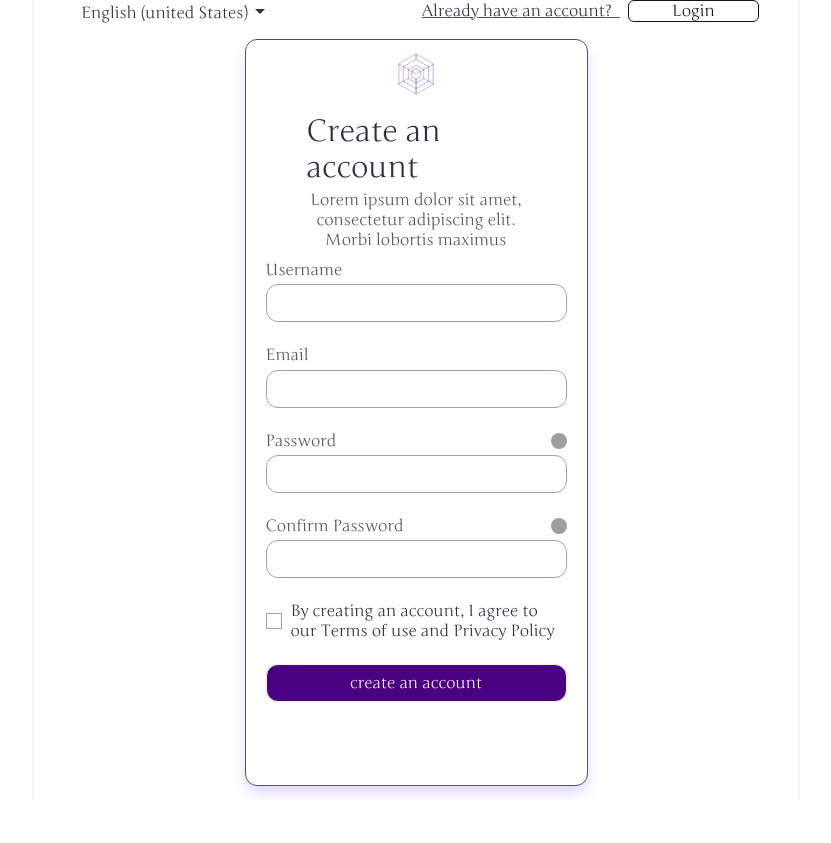
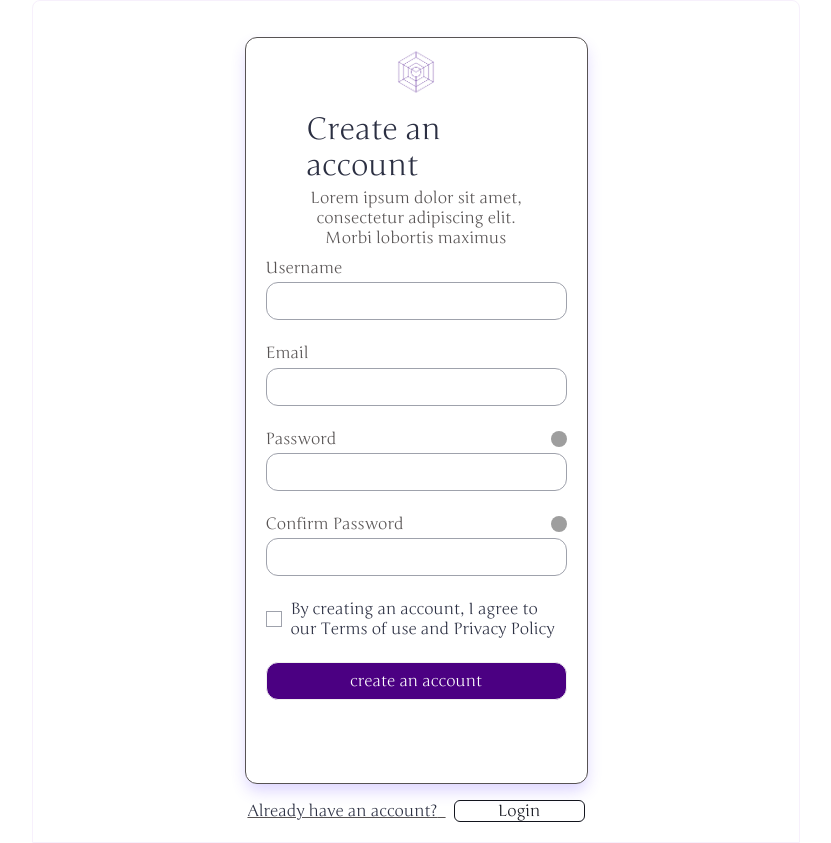
Before and after one commit to rishabh-17/contextify-ai, a React (Vite) app in the folder client/: page /signup in a window 1280 px wide. Shown: the whole page, without its empty margins (224-1055 px from the left). Before the commit the page ends 800 px from the top, so only its background shows below. Built offline with nearby package versions, Linux system fonts and the light colour scheme; grey boxes are pictures that could not be loaded.

Commit message:
login and signup updates

```diff
--- a/client/src/components/Header/index.jsx
+++ b/client/src/components/Header/index.jsx
@@ -68,7 +68,9 @@ export default function Header({ ...props }) {
                   }
                 }}
               >
-                {localStorage.getItem("token") ? "Dashboard" : "Get Free Trial"}
+                {localStorage.getItem("token")
+                  ? "Dashboard"
+                  : "Getting Started"}
               </Button>
             </div>
           </div>
@@ -129,7 +131,7 @@ export default function Header({ ...props }) {
                 >
                   {localStorage.getItem("token")
                     ? "Dashboard"
-                    : "Get Free Trial"}
+                    : "Getting Started"}
                 </Button>
               </div>
             </aside>
--- a/client/src/pages/SignIn/index.jsx
+++ b/client/src/pages/SignIn/index.jsx
@@ -143,30 +143,6 @@ export default function LoginPage() {
 
   return (
     <div className="h-screen flex flex-col items-center justify-center md:min-h-screen">
-      <div className="container flex max-w-3xl mx-auto sm:flex-col items-center justify-between gap-2 self-stretch">
-        <div className="flex items-center pl-2">
-          <p className="self-end text-blue_gray-900">English (united States)</p>
-          <img
-            src="images/img_property_1_arrow.svg"
-            alt="propertyone_one"
-            className="h-[24px] w-[24px]"
-          />
-        </div>
-        <div className="flex items-center gap-2">
-          <div className="flex">
-            <p className="self-end text-gray-700 underline">
-              <span className="text-blue_gray-900">Don't have an account?</span>
-              <span className="text-gray-900_01">&nbsp;&nbsp;</span>
-            </p>
-          </div>
-          <button
-            className="min-w-[131px] rounded-md border border-solid border-gray-900_01 text-gray-900_01 sm:px-5 hover:-translate-y-1 hover:scale-110"
-            onClick={() => navigate("/signup")}
-          >
-            Sign Up
-          </button>
-        </div>
-      </div>
       <div className="w-full max-w-md p-5 flex flex-col items-center justify-center space-y-6 md:p-10">
         <div className="container-xs w-full flex flex-col items-center gap-[10px] rounded-[32px] border border-solid  m-4 border-gray-700 p-5 pt-1 md:p-5  bg-[#fff] shadow-md">
           <Img
@@ -267,6 +243,23 @@ export default function LoginPage() {
           {error && <p className="text-red-500">{error}</p>}
         </div>
       </div>
+
+      <div className="container flex max-w-3xl mx-auto sm:flex-col items-center justify-center gap-2 self-stretch">
+        <div className="flex items-center gap-2">
+          <div className="flex">
+            <p className="self-end text-gray-700 underline">
+              <span className="text-blue_gray-900">Don't have an account?</span>
+              <span className="text-gray-900_01">&nbsp;&nbsp;</span>
+            </p>
+          </div>
+          <button
+            className="min-w-[131px] rounded-md border border-solid border-gray-900_01 text-gray-900_01 sm:px-5 hover:-translate-y-1 hover:scale-110"
+            onClick={() => navigate("/signup")}
+          >
+            Sign Up
+          </button>
+        </div>
+      </div>
     </div>
   );
 }
--- a/client/src/pages/SignUp/index.jsx
+++ b/client/src/pages/SignUp/index.jsx
@@ -158,39 +158,9 @@ export default function SignUpPage() {
   });
 
   return (
-    <div className="h-screen flex items-center justify-center">
+    <div className="gap-2 flex items-center justify-center">
       <div className="w-[60%] md:w-[100%] p-5 border-t border-b border-l border-r border-gray-100 rounded-tl-lg rounded-tr-lg">
         <div className="container flex flex-col items-center justify-center px-5 md:px-14 md:py-24">
-          <div className="flex items-center justify-between gap-2 self-stretch sm:flex-col">
-            <div className="flex items-center pl-2">
-              <p className="self-end text-blue_gray-900">
-                English (united States)
-              </p>
-              <img
-                src="images/img_property_1_arrow.svg"
-                alt="propertyone_one"
-                className="h-[24px] w-[24px]"
-              />
-            </div>
-            <div className="flex items-center gap-2">
-              <div className="flex">
-                <p className="self-end text-gray-700 underline">
-                  <span className="text-blue_gray-900">
-                    Already have an account?
-                  </span>
-                  <span className="text-gray-900_01">&nbsp;&nbsp;</span>
-                </p>
-              </div>
-
-              <button
-                className="min-w-[131px] rounded-md border border-solid border-gray-900_01 text-gray-900_01 sm:px-5 hover:-translate-y-1 hover:scale-110"
-                onClick={() => navigate("/signin")}
-              >
-                Login
-              </button>
-            </div>
-          </div>
-
           <div className="container-xs w-[50%] sm:w-full flex flex-col items-center gap-[10px] rounded-[32px] border border-solid  m-4 border-gray-700 p-5 pt-1 md:p-5  bg-[#fff] shadow-md rounded-xl">
             <Img
               src="images/logo.png"
@@ -336,6 +306,26 @@ export default function SignUpPage() {
             </form>
             {error && <p className="text-red-500">{error}</p>}
           </div>
+
+          <div className="flex items-center justify-center gap-2 self-stretch sm:flex-col">
+            <div className="flex items-center gap-2">
+              <div className="flex">
+                <p className="self-end text-gray-700 underline">
+                  <span className="text-blue_gray-900">
+                    Already have an account?
+                  </span>
+                  <span className="text-gray-900_01">&nbsp;&nbsp;</span>
+                </p>
+              </div>
+
+              <button
+                className="min-w-[131px] rounded-md border border-solid border-gray-900_01 text-gray-900_01 sm:px-5 hover:-translate-y-1 hover:scale-110"
+                onClick={() => navigate("/signin")}
+              >
+                Login
+              </button>
+            </div>
+          </div>
         </div>
       </div>
     </div>
```
